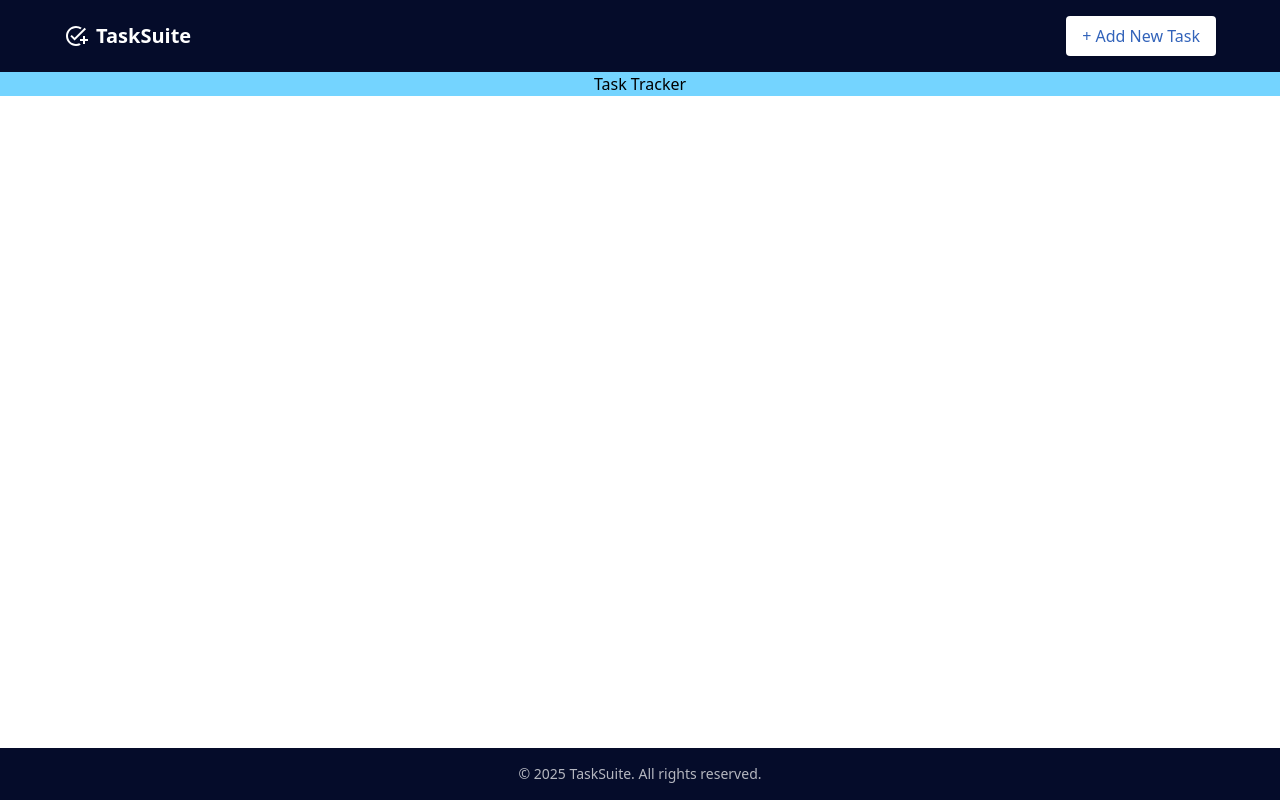
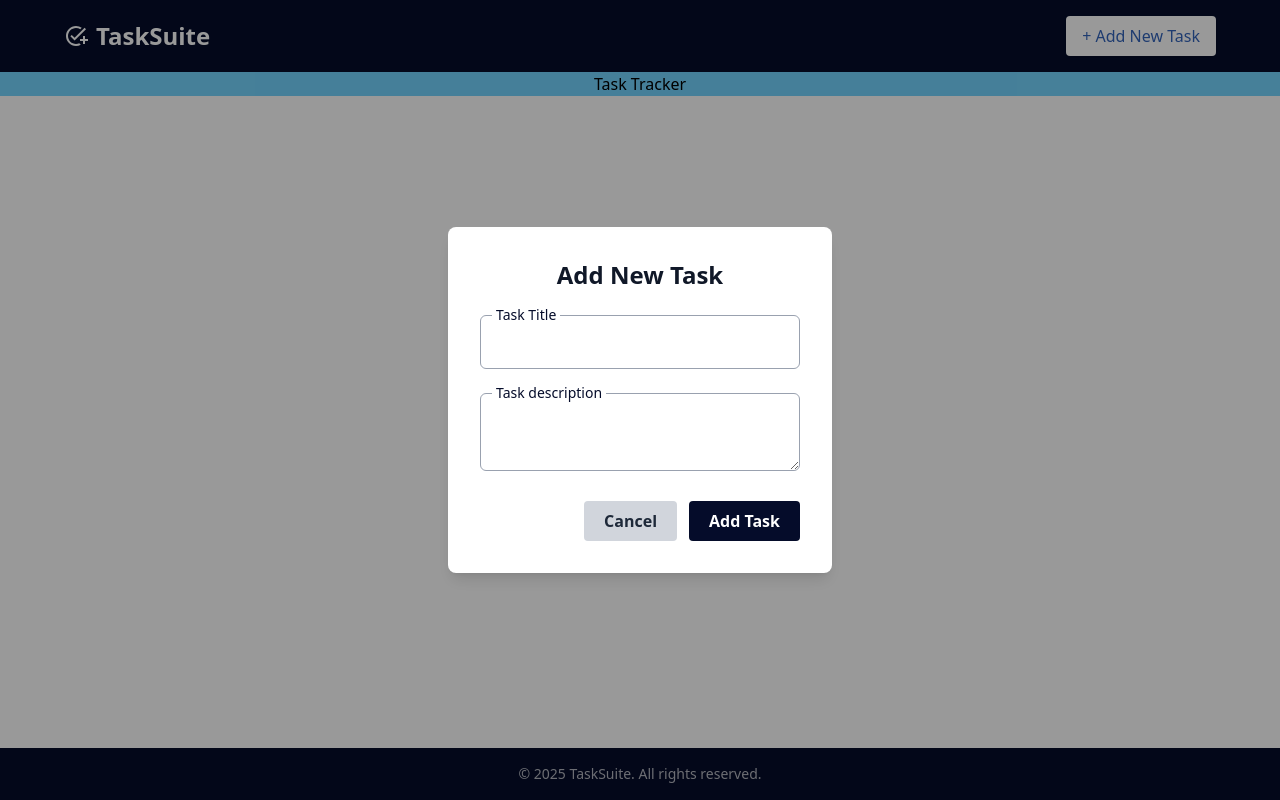
Before and after one commit to Soraiya11-7/task-tracker-app, a React (Vite) app: page / in a window 1280 px wide. Both pictures are taken after a click on the button "+ Add New Task". Built offline with nearby package versions, Linux system fonts and the light colour scheme.

Commit message:
Added a task creation modal with form validation using React Hook Form and stored tasks in localStorage

```diff
--- a/package.json
+++ b/package.json
@@ -13,6 +13,7 @@
     "@tailwindcss/vite": "^4.1.5",
     "react": "^19.1.0",
     "react-dom": "^19.1.0",
+    "react-hook-form": "^7.56.2",
     "react-icons": "^5.5.0",
     "tailwindcss": "^4.1.5"
   },
--- a/src/App.jsx
+++ b/src/App.jsx
@@ -1,15 +1,44 @@
+import { useEffect, useState } from "react";
 import Footer from "./components/Footer"
 import Navbar from "./components/Navbar"
+import TaskModal from "./components/TaskModal";
+
 
 function App() {
 
+  const [tasks, setTasks] = useState(() => {
+    const existingTasks = localStorage.getItem("tasks");  //get all tasks
+    return existingTasks ? JSON.parse(existingTasks) : [];
+  });
+
+  // console.log(tasks)
+
+
+  //add task on local storage...........
+  useEffect(() => {
+    localStorage.setItem("tasks", JSON.stringify(tasks));
+  }, [tasks]);
+
+  const handleAddTask = (task) => {
+    setTasks([task, ...tasks]);
+  };
+
+  const [showModal, setShowModal] = useState(false);
+
   return (
     <>
-    <Navbar></Navbar>
+    <Navbar openModal={() => setShowModal(true)}></Navbar>
       <div className="min-h-[calc(100vh-124px)] ">
       <h1 className='bg-sky-300 text-center'>Task Tracker</h1>
       </div>
       <Footer></Footer>
+      {/* Modal */}
+      {showModal &&
+       <TaskModal
+        closeModal={() => setShowModal(false)}
+        onAddTask={handleAddTask}
+      />
+      }
 
     </>
 
--- a/src/components/Navbar.jsx
+++ b/src/components/Navbar.jsx
@@ -1,8 +1,7 @@
-
-import React from "react";
 import { MdOutlineAddTask } from "react-icons/md";
 
-const Navbar = () => {
+const Navbar = ({openModal}) => {
+
   return (
     <nav className="bg-[#050c2a] text-white shadow-md">
       <div className="w-[90%] mx-auto container py-4 flex flex-row items-center justify-between">
@@ -11,12 +10,13 @@ const Navbar = () => {
         <div className="flex items-center space-x-2 mb-2 sm:mb-0">
 
           <div className="text-xl md:text-2xl font-bold"><MdOutlineAddTask /></div>
-          <span className="text-lg md:text-xl font-semibold">TaskSuite</span>
+          <span className="text-lg md:text-2xl font-bold">TaskSuite</span>
         </div>
 
         {/* Right side..........................(Add Task Button) */}
         <div>
         <button
+         onClick={openModal}
           className="bg-white text-[#3263ba] text-sm md:text-base hover:bg-[#F9DEC9] px-2 py-1 md:px-4 md:py-2 rounded shadow transition"
         >
           + Add New Task
@@ -24,6 +24,8 @@ const Navbar = () => {
         </div>
 
       </div>
+
+
     </nav>
   );
 };
--- /dev/null
+++ b/src/components/TaskModal.jsx
@@ -0,0 +1,78 @@
+import React from "react";
+import { useForm } from "react-hook-form";
+
+const TaskModal = ({ closeModal, onAddTask }) => {
+  const { register, handleSubmit, reset, formState: { errors }} = useForm();
+
+  const onSubmit = (data) => {
+
+    const task = {
+      id: Date.now(),
+      title: data.title,
+      description: data.description,
+      completed: false,
+    };
+
+    onAddTask(task);
+    reset();
+    closeModal();
+  };
+
+  return (
+    <div className="fixed inset-0 bg-black/40  flex items-center justify-center z-50 px-4">
+      <form
+        onSubmit={handleSubmit(onSubmit)}
+        className="bg-white p-8 rounded-lg shadow-lg w-full max-w-sm space-y-6"
+      >
+        <h2 className="text-xl md:text-2xl font-bold text-center text-gray-900 mb-6">Add New Task</h2>
+
+        {/* Title......................................... */}
+        <div className="relative">
+          <input
+            type="text"
+            {...register("title", { required: "Task title is required" })}
+            className="w-full border border-gray-400 rounded-md px-3 pt-5 pb-2  focus:outline-none focus:border-blue-600"
+            placeholder=" "
+          />
+          <label className="absolute -top-2.5 left-3 bg-white px-1 text-sm text-[#050c2a]">
+            Task Title
+          </label>
+          {errors.title && <p className="text-red-500 text-sm mt-1">{errors.title.message}</p>}
+        </div>
+
+        {/* description ............................. */}
+        <div className="relative">
+          <textarea
+            {...register("description", { required: "Task description is required" })}
+
+            className="w-full border border-gray-400 rounded-md px-3 pt-5 pb-2  focus:outline-none focus:border-blue-600"
+            placeholder=" "
+          ></textarea>
+          <label className="absolute -top-2.5 left-3 bg-white px-1 text-sm text-[#050c2a]">
+            Task description
+          </label>
+          {errors.description && <p className="text-red-500 text-sm mt-1">{errors.description.message}</p>}
+        </div>
+
+        {/* Action Buttons........................... */}
+        <div className="flex justify-end gap-3">
+          <button
+            type="button"
+            onClick={closeModal}
+            className="px-3 py-1.5 md:px-5 md:py-2 bg-gray-300 text-sm md:text-base  text-gray-800 rounded hover:bg-gray-400 transition font-semibold"
+          >
+            Cancel
+          </button>
+          <button
+            type="submit"
+            className="px-3 py-1.5 md:px-5 md:py-2 bg-[#050c2a] text-white text-sm md:text-base rounded hover:bg-[#282849] transition font-semibold"
+          >
+            Add Task
+          </button>
+        </div>
+      </form>
+    </div>
+  );
+};
+
+export default TaskModal;
```
Also changed, not shown: 1 other file (tests, documents, lock files or other folders).
